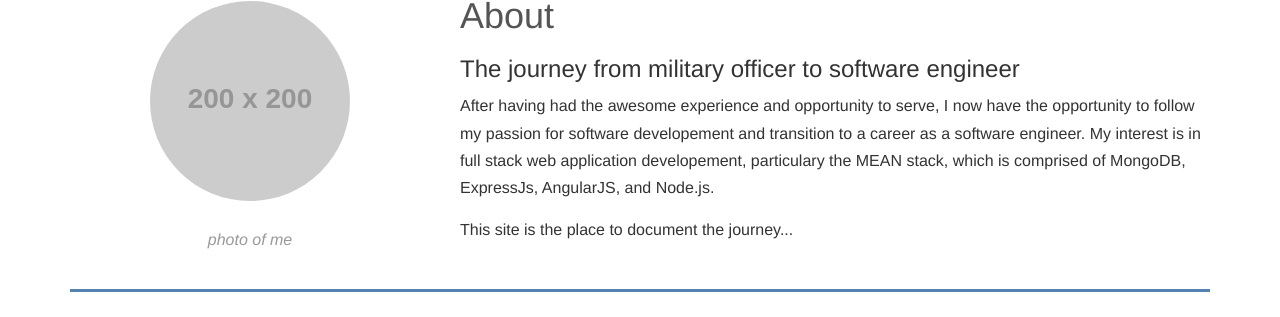
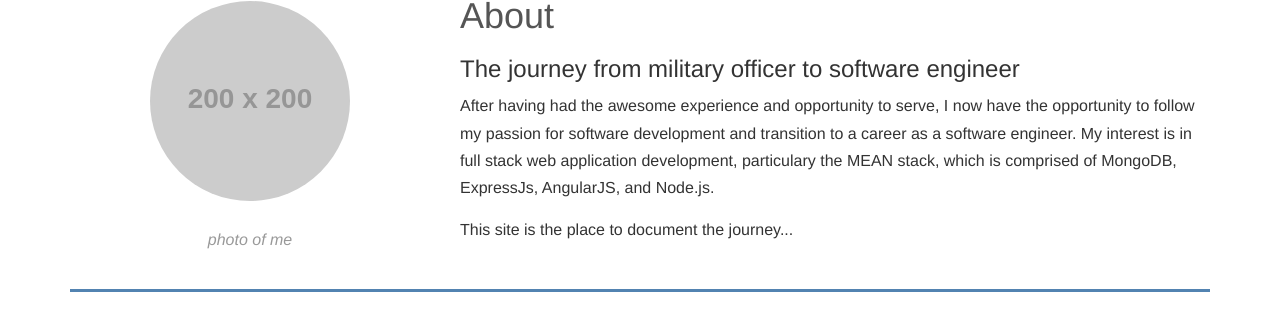
Before and after one commit to jasonsjones/jasonsjones.github.io, a Jekyll site: the page built from index.html, in a window 1280 px wide and 900 px high, scrolled down 3511 px. Shown: the part 163-480 px from the top of the window. Built offline with Jekyll 4.4.1, drawn with Linux system fonts in a browser that asks for light colours.

Commit message:
Fix typos

```diff
--- a/index.html
+++ b/index.html
@@ -150,9 +150,9 @@ layout: default
             <p>
 
                 After having had the awesome experience and opportunity to serve, I now have the
-                opportunity to follow my passion for software developement and transition to
+                opportunity to follow my passion for software development and transition to
                 a career as a software engineer.  My interest is in full stack web application
-                developement, particulary the MEAN stack, which is comprised of MongoDB, ExpressJs,
+                development, particulary the MEAN stack, which is comprised of MongoDB, ExpressJs,
                 AngularJS, and Node.js.
 
             </p>
```
